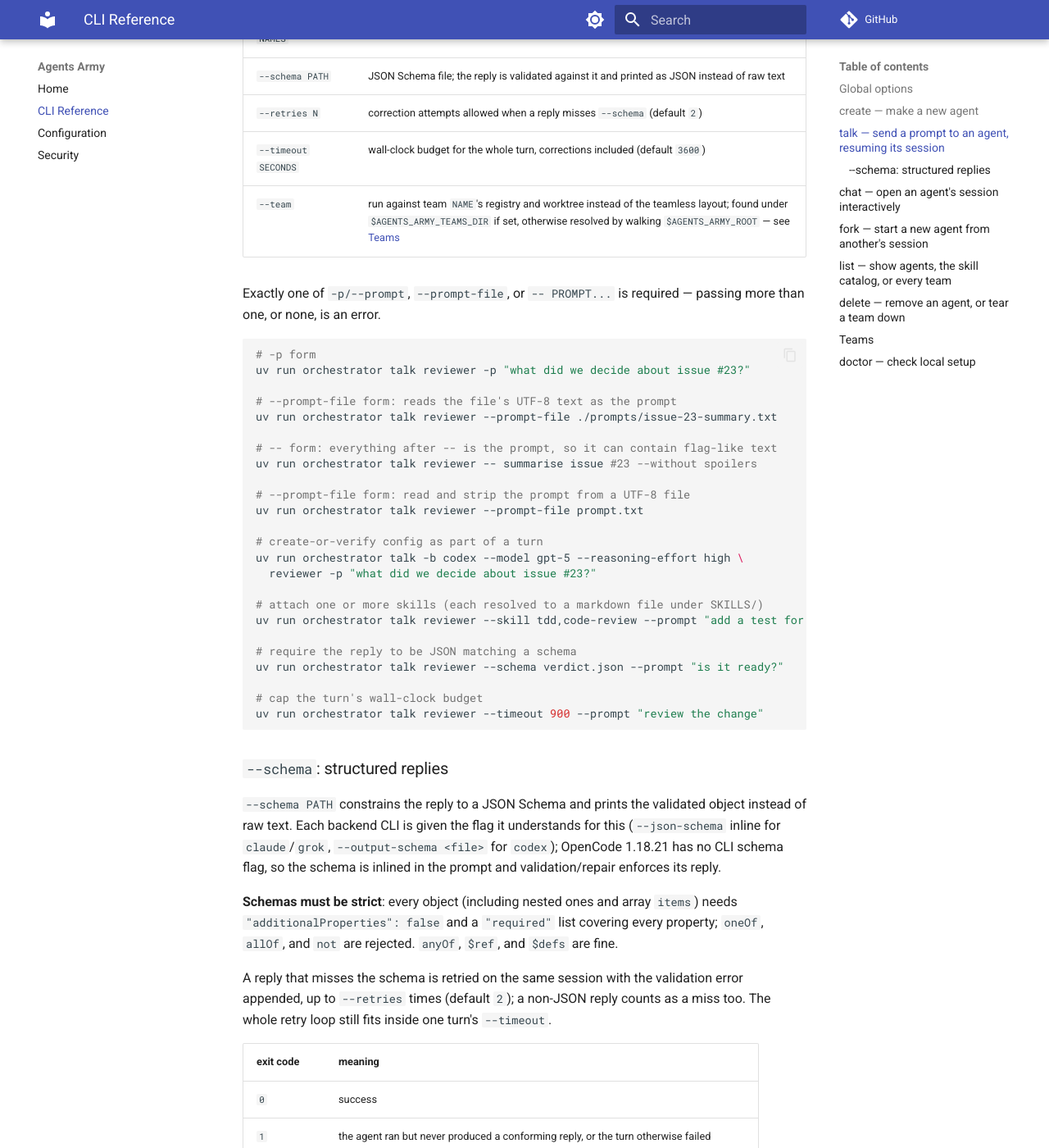
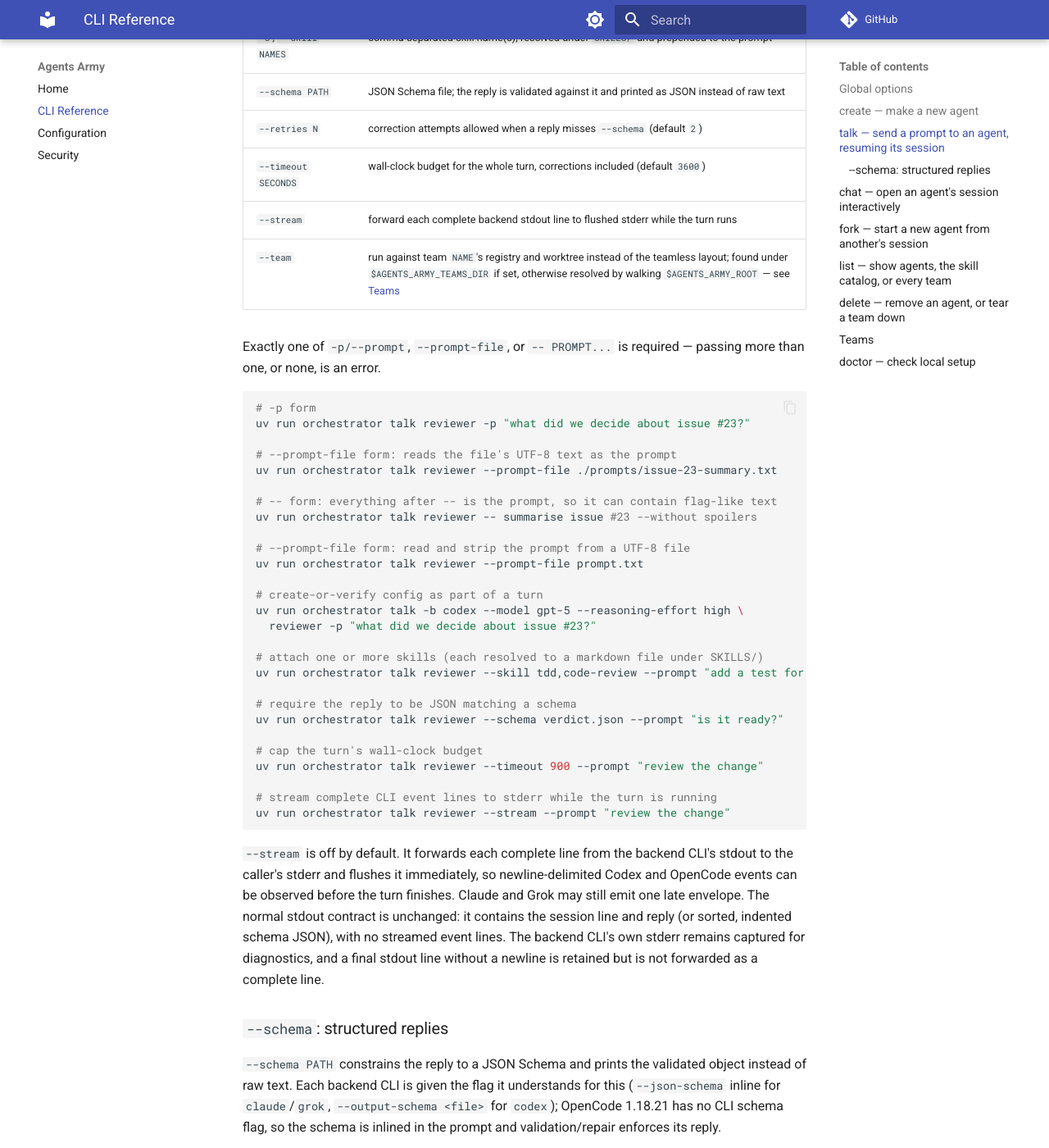
Before and after one commit to gabepsilva/agents-army-2, an MkDocs documentation site: the page built from docs/cli-reference.md, in a window 1280 px wide and 1400 px high, scrolled down 2192 px. Shown: the whole window at 82% size. Built offline with MkDocs 1.6.1 and Material for MkDocs 9.7.7, drawn with Linux system fonts in a browser that asks for light colours; comment, search, counter and statistics services are not loaded; some of the changed text lies outside the part shown.

Commit message:
Document streaming talk output

````diff
--- a/docs/cli-reference.md
+++ b/docs/cli-reference.md
@@ -55,6 +55,7 @@
 ```
 orchestrator talk NAME [-b/--backend ...] [-m/--model ...] [-e/--reasoning-effort ...]
                        [-s/--skill NAMES] [--schema PATH] [--retries N] [--timeout SECONDS]
+                       [--stream]
                        [--team NAME]
                        (-p/--prompt TEXT | --prompt-file PATH | -- PROMPT...)
 ```
@@ -76,6 +77,7 @@
 | `--schema PATH` | JSON Schema file; the reply is validated against it and printed as JSON instead of raw text |
 | `--retries N` | correction attempts allowed when a reply misses `--schema` (default `2`) |
 | `--timeout SECONDS` | wall-clock budget for the whole turn, corrections included (default `3600`) |
+| `--stream` | forward each complete backend stdout line to flushed stderr while the turn runs |
 | `--team` | run against team `NAME`'s registry and worktree instead of the teamless layout; found under `$AGENTS_ARMY_TEAMS_DIR` if set, otherwise resolved by walking `$AGENTS_ARMY_ROOT` — see [Teams](#teams) |
 
 Exactly one of `-p/--prompt`, `--prompt-file`, or `-- PROMPT...` is required —
@@ -106,7 +108,19 @@
 
 # cap the turn's wall-clock budget
 uv run orchestrator talk reviewer --timeout 900 --prompt "review the change"
+
+# stream complete CLI event lines to stderr while the turn is running
+uv run orchestrator talk reviewer --stream --prompt "review the change"
 ```
+
+`--stream` is off by default. It forwards each complete line from the backend
+CLI's stdout to the caller's stderr and flushes it immediately, so
+newline-delimited Codex and OpenCode events can be observed before the turn
+finishes. Claude and Grok may still emit one late envelope. The normal stdout
+contract is unchanged: it contains the session line and reply (or sorted,
+indented schema JSON), with no streamed event lines. The backend CLI's own
+stderr remains captured for diagnostics, and a final stdout line without a
+newline is retained but is not forwarded as a complete line.
 
 ### `--schema`: structured replies
 
````
Also changed, not shown: README.md (+22 -2 lines), 1 other file.
